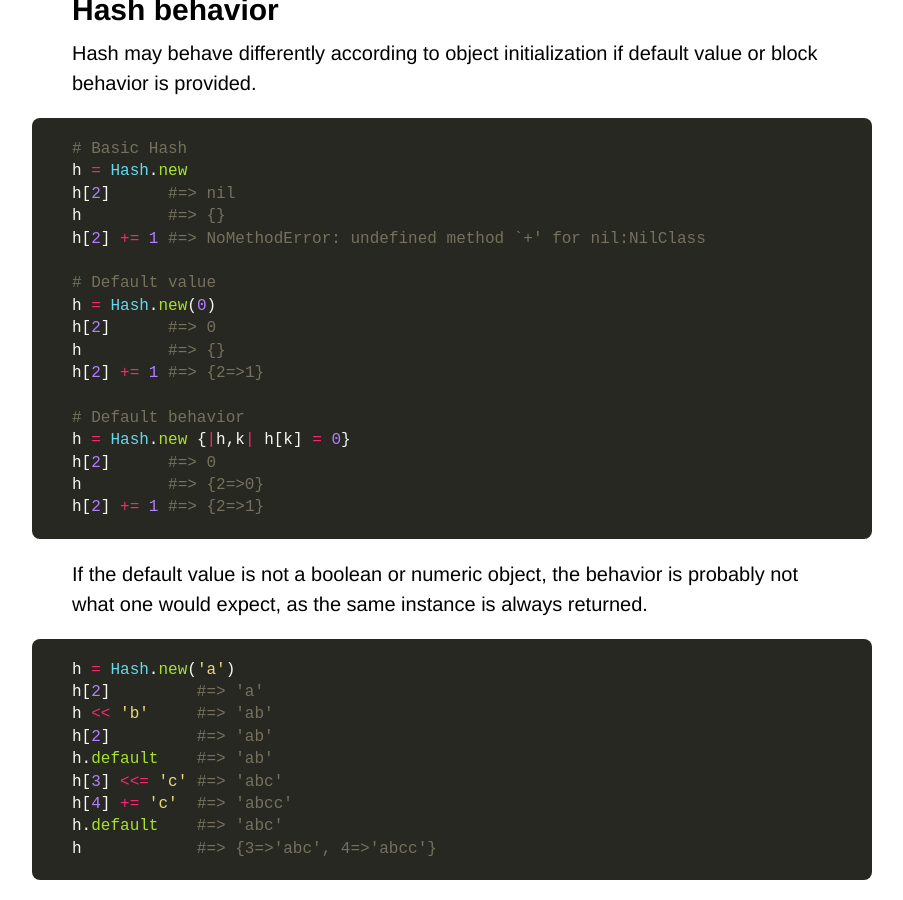
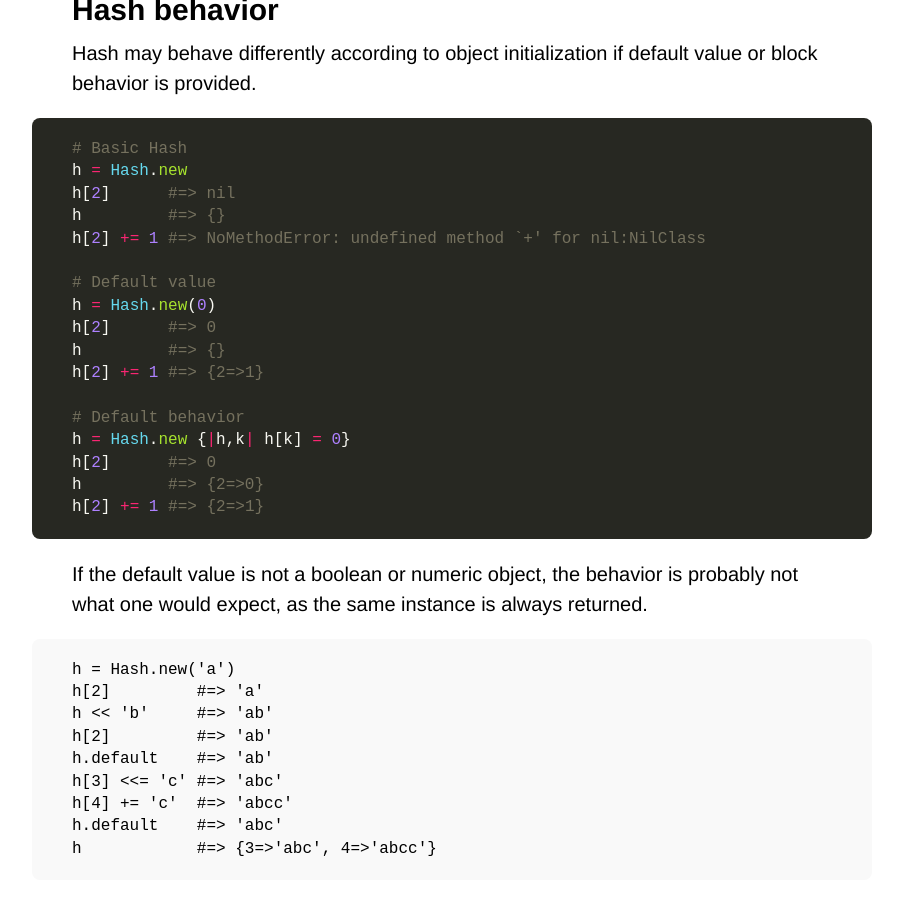
Before and after one commit to Maumagnaguagno/maumagnaguagno.github.io, a Jekyll site: the page built from ruby.md, in a window 1280 px wide and 900 px high, scrolled down 3620 px. Shown: the whole window, without its empty margins (188-1091 px from the left). Built offline with Jekyll 4.4.1, drawn with Linux system fonts in a browser that asks for light colours; our own code applies the rules of GitHub Pages for plain Markdown files.

Commit message:
Test Rouge with language name first letter upcase

````diff
--- a/ruby.md
+++ b/ruby.md
@@ -163,7 +163,7 @@ h[2] += 1 #=> {2=>1}
 
 If the default value is not a boolean or numeric object, the behavior is probably not what one would expect, as the same instance is always returned.
 
-```ruby
+```Ruby
 h = Hash.new('a')
 h[2]         #=> 'a'
 h << 'b'     #=> 'ab'
````
